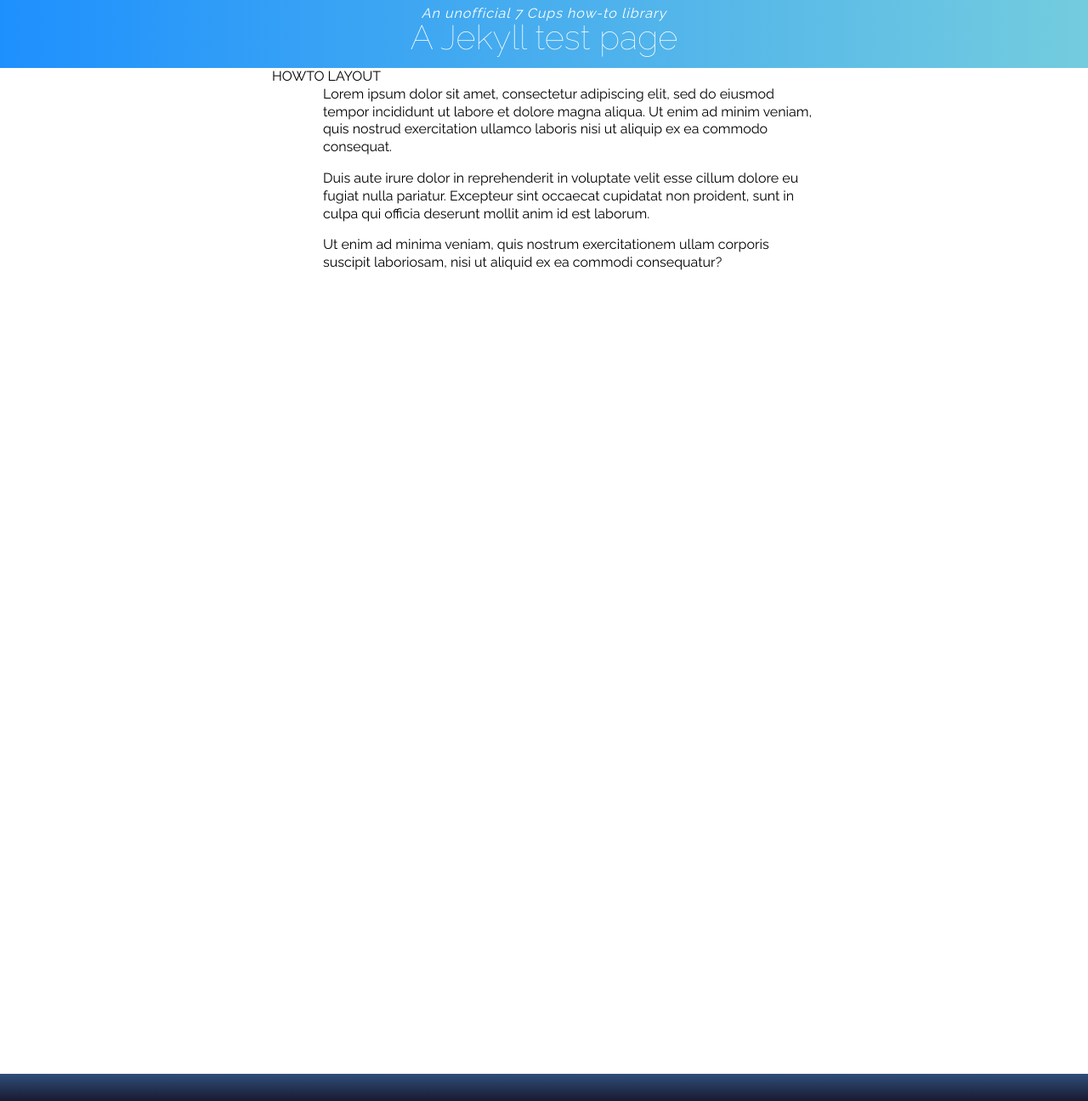
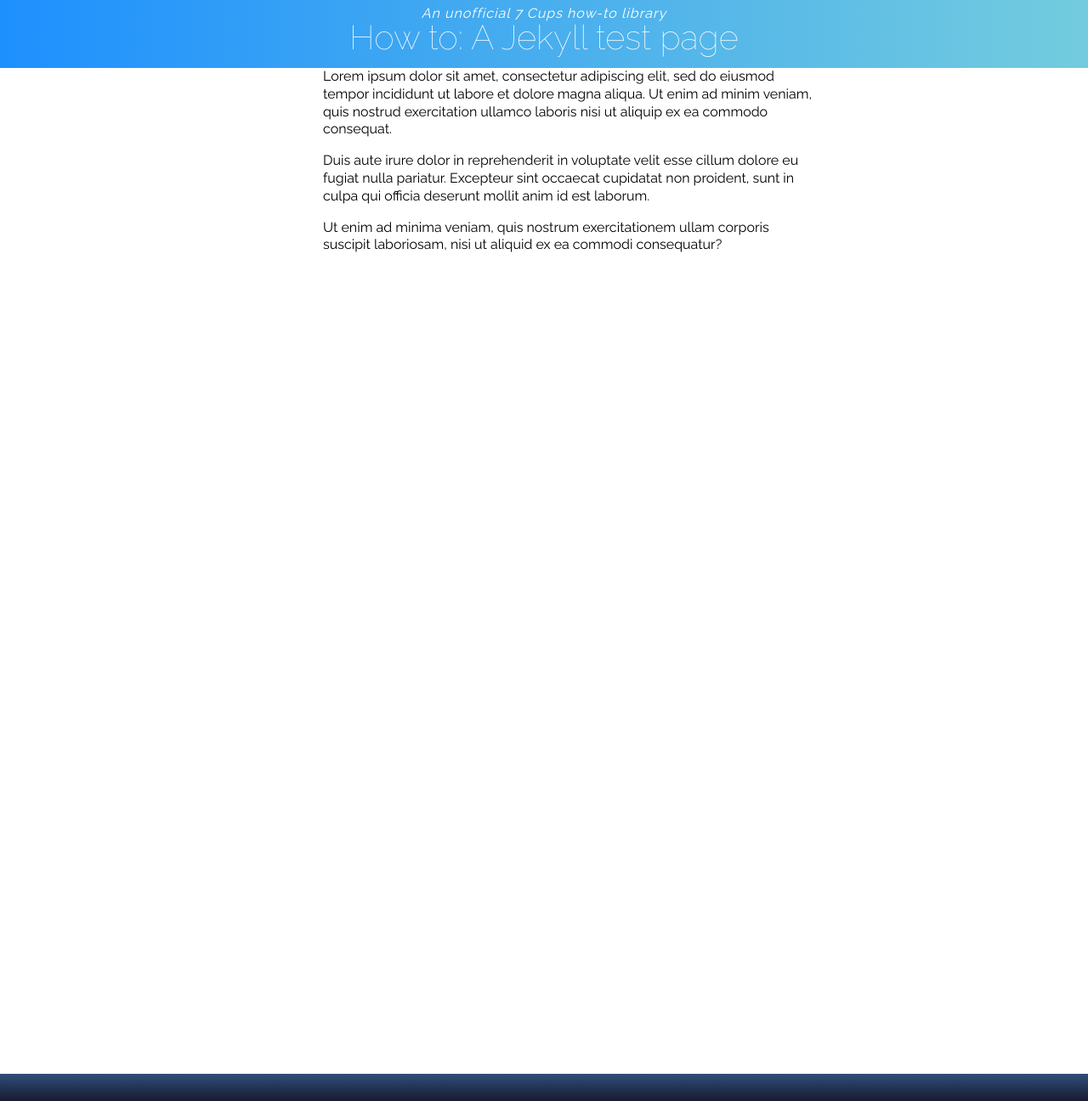
Before and after one commit to RarelyCharlie/rarelycharlie.github.io, a Jekyll site: the page built from test.md, in a window 1280 px wide and 1296 px high. Shown: the whole window at 85% size. Built offline with Jekyll 4.4.1, drawn with Linux system fonts in a browser that asks for light colours.

Commit message:
prefix in heading

```diff
--- a/_layouts/howto.html
+++ b/_layouts/howto.html
@@ -2,5 +2,7 @@
 prefix: An unofficial 7 Cups how-to library
 layout: default
 ---
-HOWTO LAYOUT
+<style>
+  #header h2::before {content: "How to: ";}
+</style>
 {{ content }}
```
